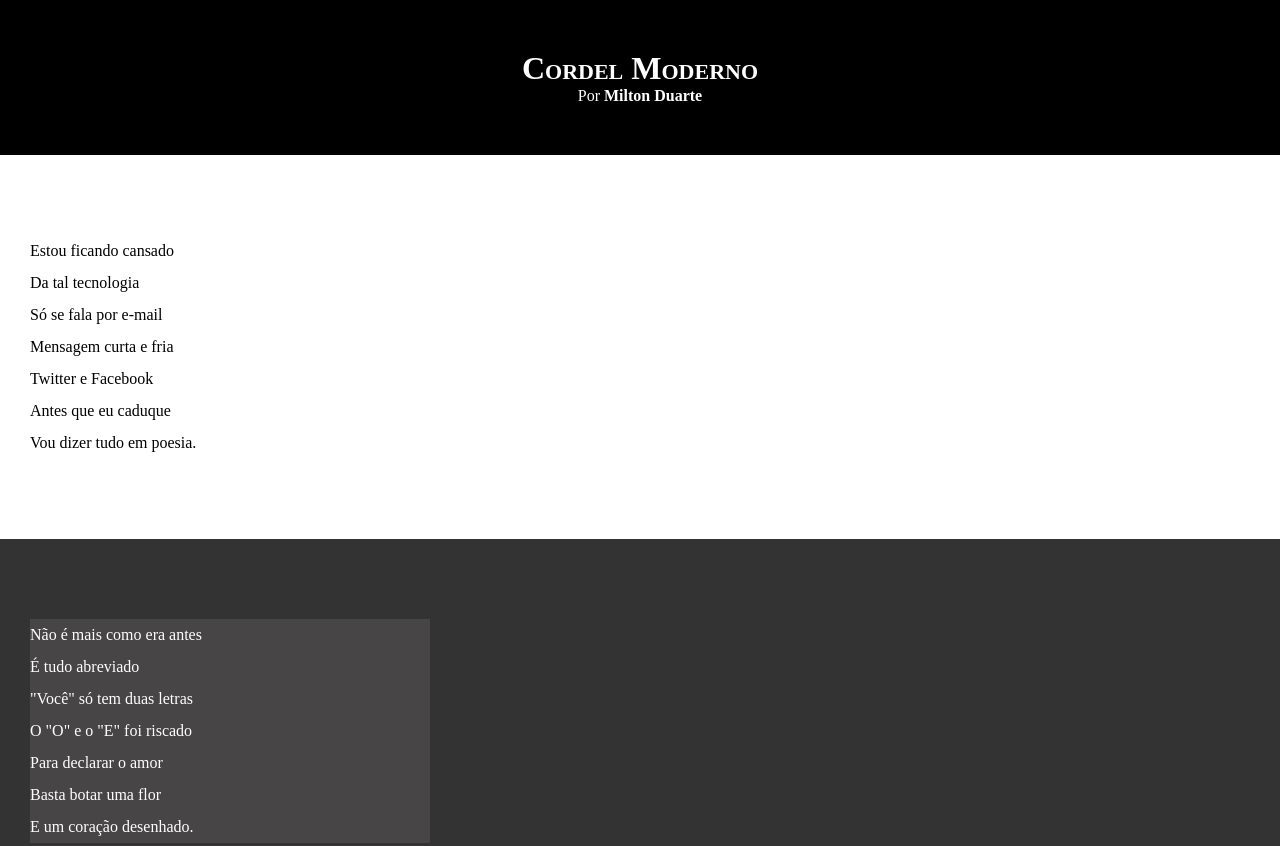
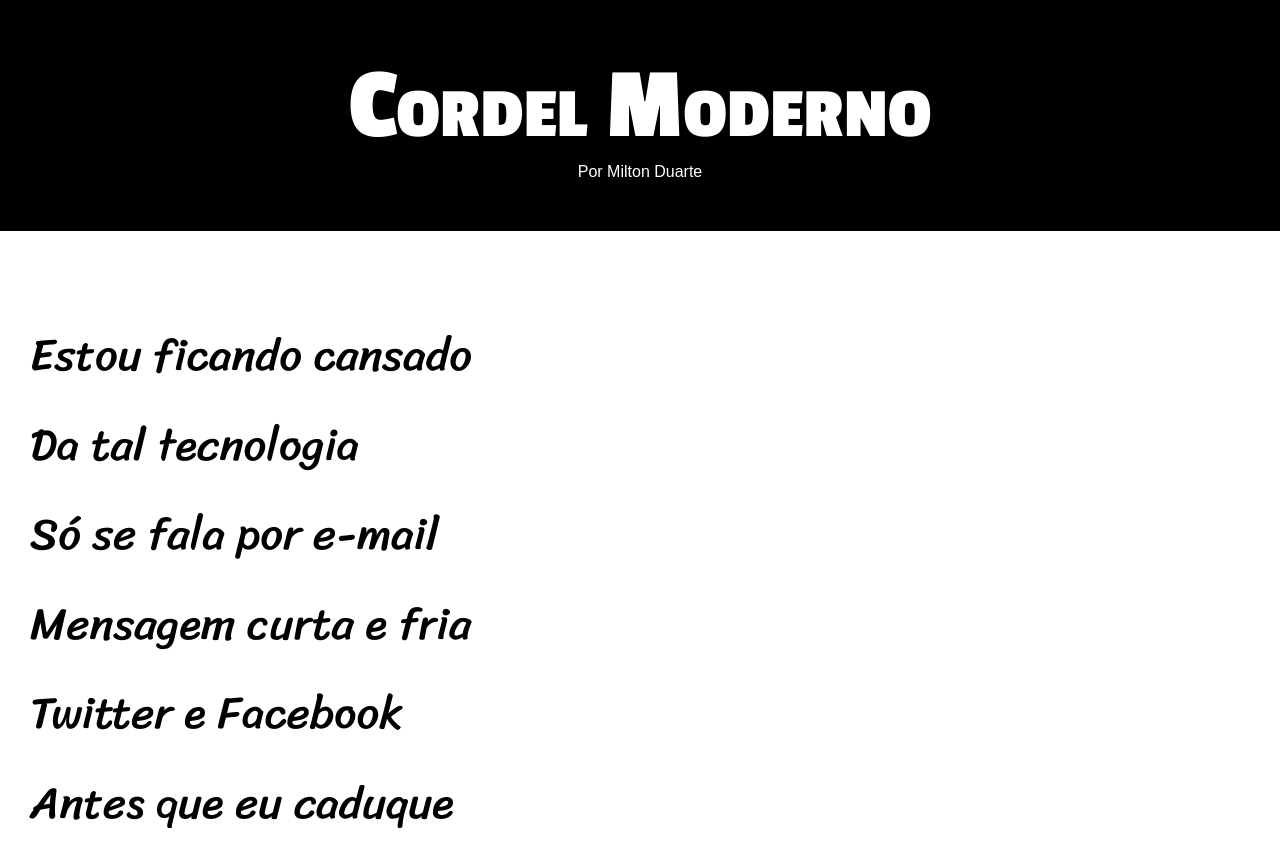
Before and after one commit to lucasinf157/html-css, a plain HTML site: page exercicios/desafio0312/index.html in a window 1280 px wide. Shown: the top 846 px of the page. Drawn offline with Linux system fonts and the light colour scheme.

Commit message:
att de style

```diff
--- a/exercicios/desafio0312/estilo/style.css
+++ b/exercicios/desafio0312/estilo/style.css
@@ -1,4 +1,15 @@
 @charset "UTF-8";
+
+@import url('https://fonts.googleapis.com/css2?family=Passion+One:wght@400;700;900&display=swap');
+@import url('https://fonts.googleapis.com/css2?family=Sriracha&display=swap');
+
+:root
+{
+--fonte01: Arial, Helvetica, sans-serif;
+--fonte02: 'Passion One', cursive;
+--fonte03: 'Sriracha', cursive;
+}
+
 *
 {
     margin: 0px;
@@ -9,6 +20,8 @@ html, body
 {
     min-height: 100vh;
     background-color: darkgray;
+    font-family: var(--fonte01);
+    font-size: 1em;
 
 }
 
@@ -22,16 +35,17 @@ header > h1
 {
     padding-top: 50px;
     font-variant: small-caps;
+    font-family: var(--fonte02);
+    font-size: 8vw;
 }
 header > p
 {
     padding-bottom: 50px;
 }
-header a {
+header a
+{
     text-decoration: none;
     color: white;
-    font-weight: bolder;
-
 }
 header a:hover
 {
@@ -43,6 +57,8 @@ section
     padding-bottom: 10vh;
     line-height: 2em;
     padding-left: 30px;
+    font-family: var(--fonte03);
+    font-size: 3.5vw;
 }
 .normal
 {
@@ -57,7 +73,8 @@ section
 }
 .imagem > p
 {
-    width: 400px;
+    display: inline-block;
+    padding: 5px;
     background-color: rgb(71, 69, 69);
 }
 
```
